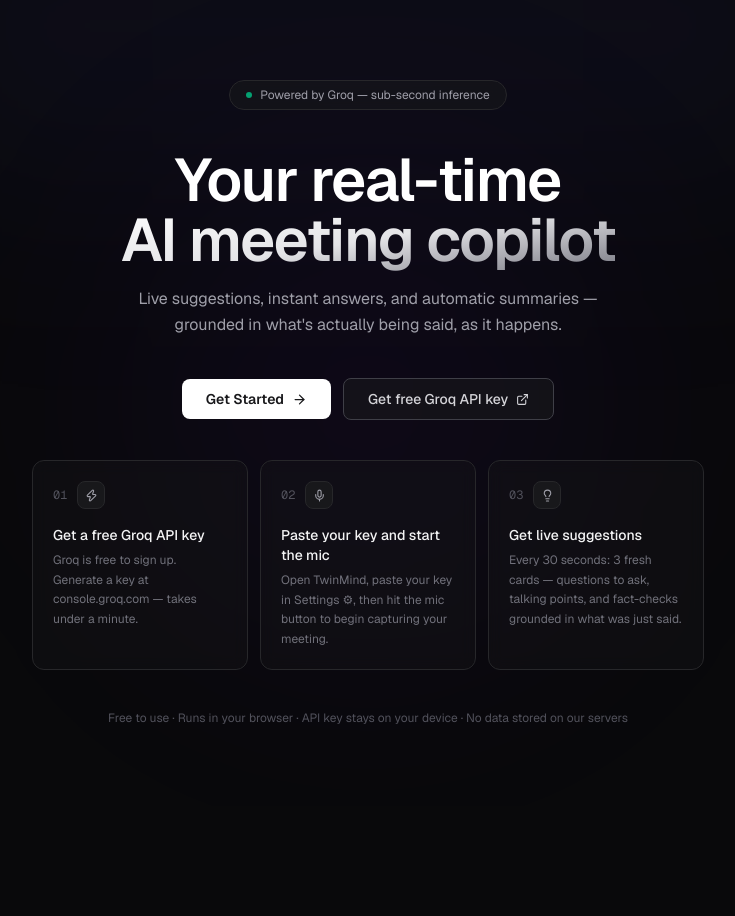
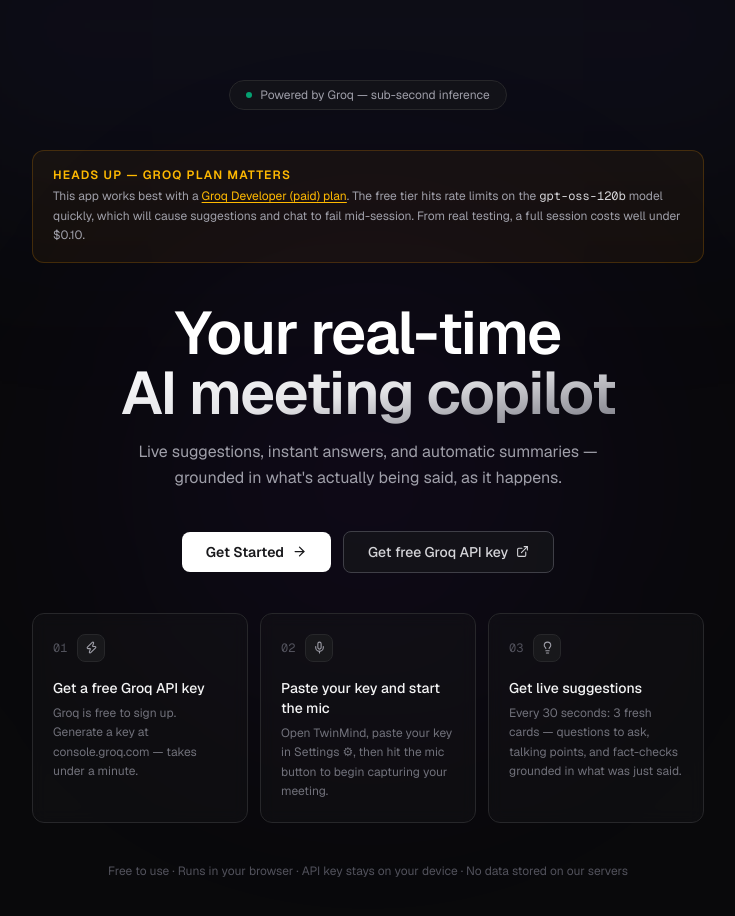
Before and after one commit to akv-iu/TwinMind-v2.0, a Next.js app in the folder twinmind-app/: page / in a window 1280 px wide. Shown: the top 916 px of the page, without its empty margins (272-1007 px from the left). Before the commit the page ends 806 px from the top, so only its background shows below. Built offline with nearby package versions, Linux system fonts and the light colour scheme.

Commit message:
Add Groq plan notice to LandingPage; inform users about plan requirements and limitations

```diff
--- a/twinmind-app/app/page.tsx
+++ b/twinmind-app/app/page.tsx
@@ -54,6 +54,27 @@
           <span className="h-1.5 w-1.5 animate-pulse rounded-full bg-emerald-400" />
           Powered by Groq — sub-second inference
         </div>
+                {/* Groq plan notice */}
+        <div className="w-full rounded-xl border border-amber-500/20 bg-amber-500/5 px-5 py-4 text-left">
+          <p className="mb-1 text-xs font-semibold uppercase tracking-widest text-amber-400">
+            Heads up — Groq plan matters
+          </p>
+          <p className="text-xs leading-relaxed text-zinc-400">
+            This app works best with a{' '}
+            <a
+              href="https://console.groq.com"
+              target="_blank"
+              rel="noopener noreferrer"
+              className="text-amber-400 underline underline-offset-2 hover:text-amber-300"
+            >
+              Groq Developer (paid) plan
+            </a>
+            . The free tier hits rate limits on the{' '}
+            <span className="font-mono text-zinc-300">gpt-oss-120b</span> model quickly,
+            which will cause suggestions and chat to fail mid-session. From real testing,
+            a full session costs well under $0.10.
+          </p>
+        </div>
 
         {/* Hero text */}
         <div className="flex flex-col gap-4">
@@ -69,6 +90,7 @@
             what&apos;s actually being said, as it happens.
           </p>
         </div>
+
 
         {/* CTAs */}
         <div className="flex flex-col items-center gap-3 sm:flex-row">
```
